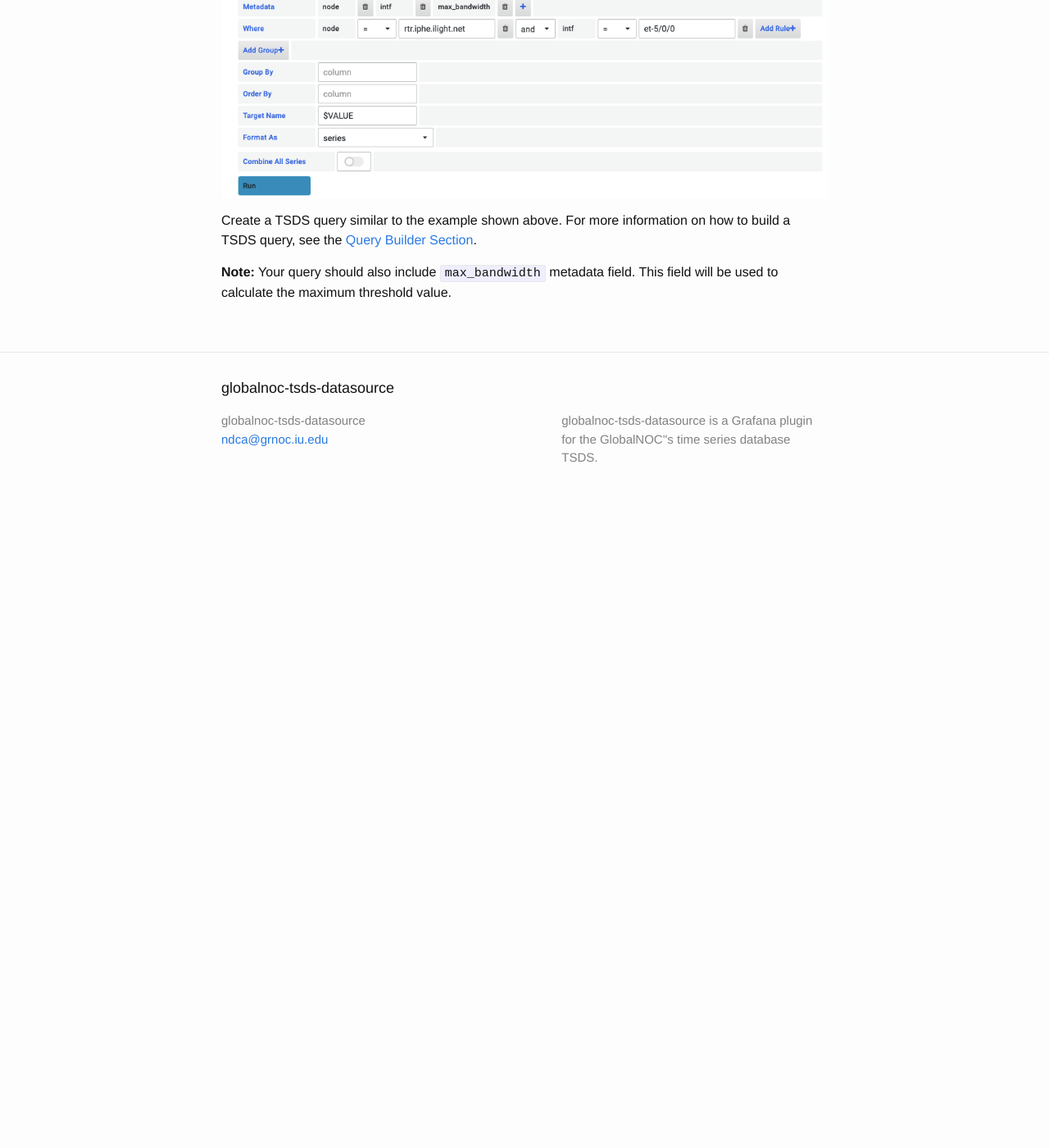
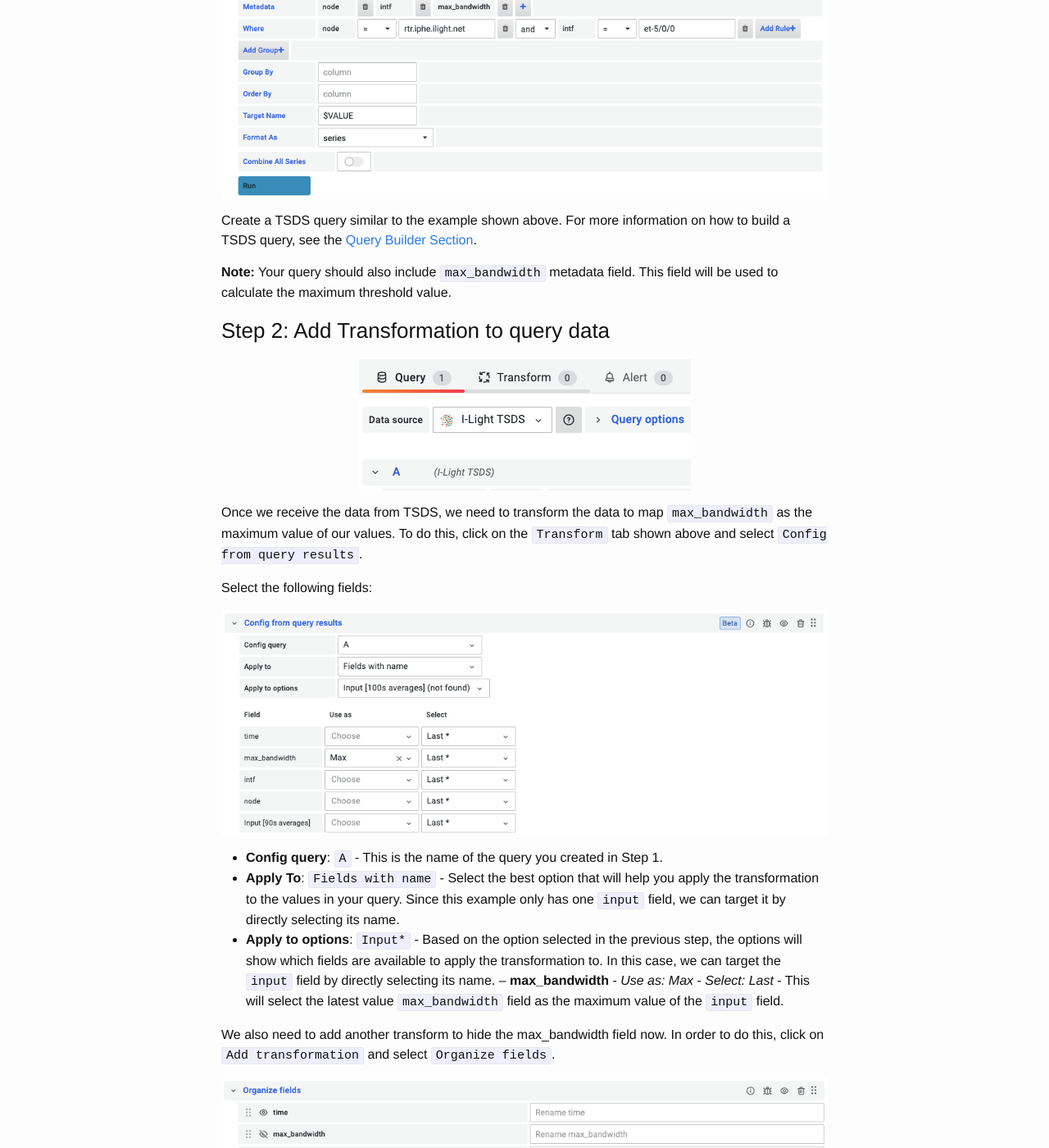
Before and after one commit to GlobalNOC/tsds-grafana, a Jekyll site: the page built from examples.md, in a window 1280 px wide and 1400 px high, scrolled down 583 px. Shown: the whole window at 82% size. Built offline with Jekyll 4.4.1, drawn with Linux system fonts in a browser that asks for light colours; before the commit the page ends 1213 px from its top, so only the background shows below that; some of the changed text lies outside the part shown.

Commit message:
Example Draft #2

```diff
--- a/examples.md
+++ b/examples.md
@@ -20,3 +20,23 @@ Follow the following steps to add threshold values to your measurement queries:
 Create a TSDS query similar to the example shown above. For more information on how to build a TSDS query, see the [Query Builder Section](https://globalnoc.github.io/tsds-grafana/query/).
 
 **Note:** Your query should also include `max_bandwidth` metadata field. This field will be used to calculate the maximum threshold value.
+
+### Step 2: Add Transformation to query data
+
+<p align="center"><img src="{{ "/assets/img/max-threshold-transform-tab.png" | relative_url }}"/></p>
+
+Once we receive the data from TSDS, we need to transform the data to map `max_bandwidth` as the maximum value of our values. To do this, click on the `Transform` tab shown above and select `Config from query results`.
+
+Select the following fields:
+
+<p align="center"><img src="{{ "/assets/img/config-query-results.png" | relative_url }}"/></p>
+
+- **Config query**: `A` - This is the name of the query you created in Step 1.
+- **Apply To**: `Fields with name` - Select the best option that will help you apply the transformation to the values in your query. Since this example only has one `input` field, we can target it by directly selecting its name.
+- **Apply to options**: `Input*` - Based on the option selected in the previous step, the options will show which fields are available to apply the transformation to. In this case, we can target the `input` field by directly selecting its name.
+-- **max_bandwidth** - *Use as: Max* - *Select: Last* - This will select the latest value `max_bandwidth` field as the maximum value of the `input` field.
+
+We also need to add another transform to hide the max_bandwidth field now. In order to do this, click on `Add transformation` and select `Organize fields`.
+
+<p align="center"><img src="{{ "/assets/img/organize-fields.png" | relative_url }}"/></p>
+Click on the `eye` icon next to max_bandwidth to hide it.
```
Also changed, not shown: assets/img/config-query-results.png (added), assets/img/max-threshold-transform-tab.png (added), assets/img/organize-fields.png (added).
